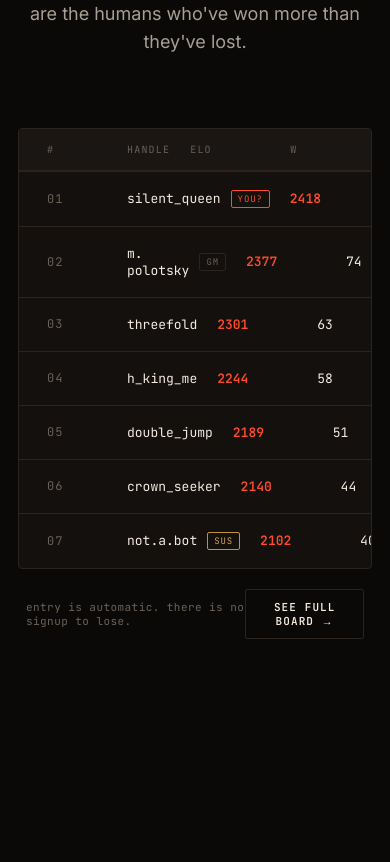
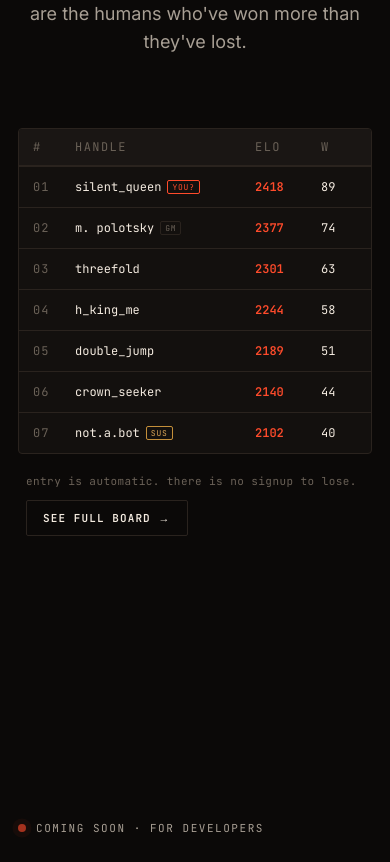
Before and after one commit to Bulalu/kingme, a Next.js app in the folder apps/web/: page / in a window 390 px wide. Shown: the part 4960-5822 px from the top of the page. Built offline with nearby package versions, Linux system fonts and the light colour scheme.

Commit message:
Leaderboard: drop L + streak columns on phones (#7)

```diff
--- a/apps/web/app/globals.css
+++ b/apps/web/app/globals.css
@@ -1437,5 +1437,21 @@ button { font: inherit; cursor: pointer; border: 0; background: transparent; col
   .km-chrome-title { font-size: 9px; overflow: hidden; text-overflow: ellipsis; white-space: nowrap; }
   .km-board-footer { font-size: 9px; gap: 8px; flex-wrap: wrap; }
   .km-hero-ctas { flex-direction: column; align-items: stretch; }
+  /* Leaderboard: drop L + streak columns on phones, only #/handle/elo/W fit */
+  .km-lb-header,
+  .km-lb-row {
+    grid-template-columns: 32px 1fr 56px 36px;
+    gap: 10px;
+    padding: 12px 14px;
+    font-size: 12px;
+  }
+  .km-lb-header { padding: 10px 14px; }
+  .km-lb-header > :nth-child(n + 5),
+  .km-lb-row > :nth-child(n + 5) { display: none; }
+  .km-lb-name { gap: 6px; min-width: 0; }
+  .km-lb-name > span:not(.km-tag) { /* untouched */ }
+  .km-lb-name { overflow: hidden; text-overflow: ellipsis; white-space: nowrap; }
+  .km-tag { font-size: 8px; padding: 1px 4px; flex-shrink: 0; }
+  .km-lb-foot { flex-direction: column; gap: 12px; align-items: flex-start; }
   .km-hero-ctas .km-btn { width: 100%; justify-content: center; }
 }
```
